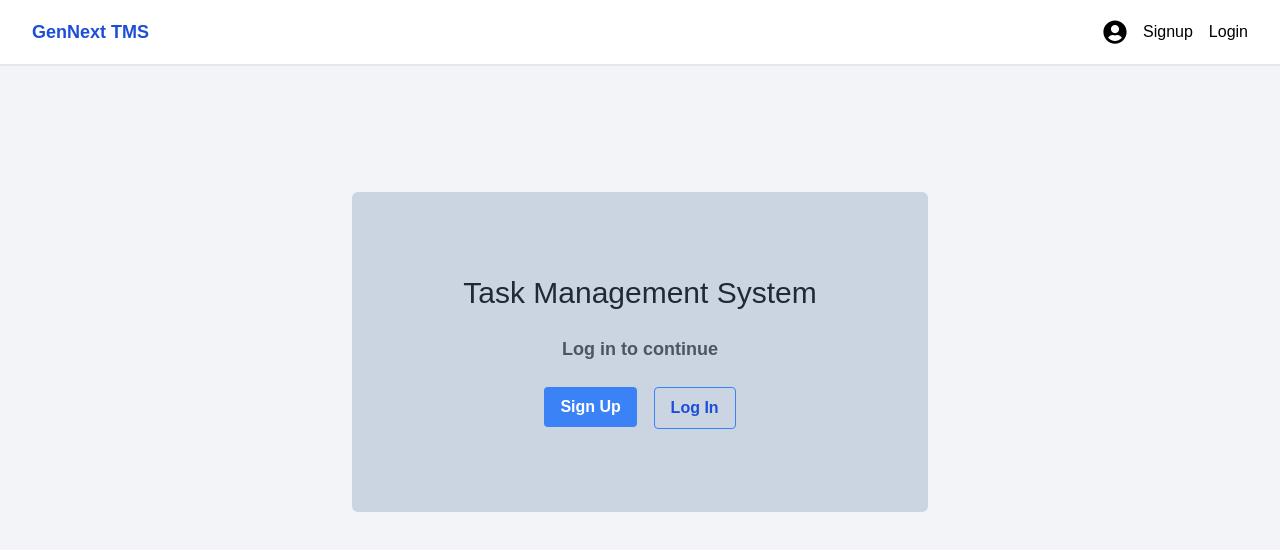
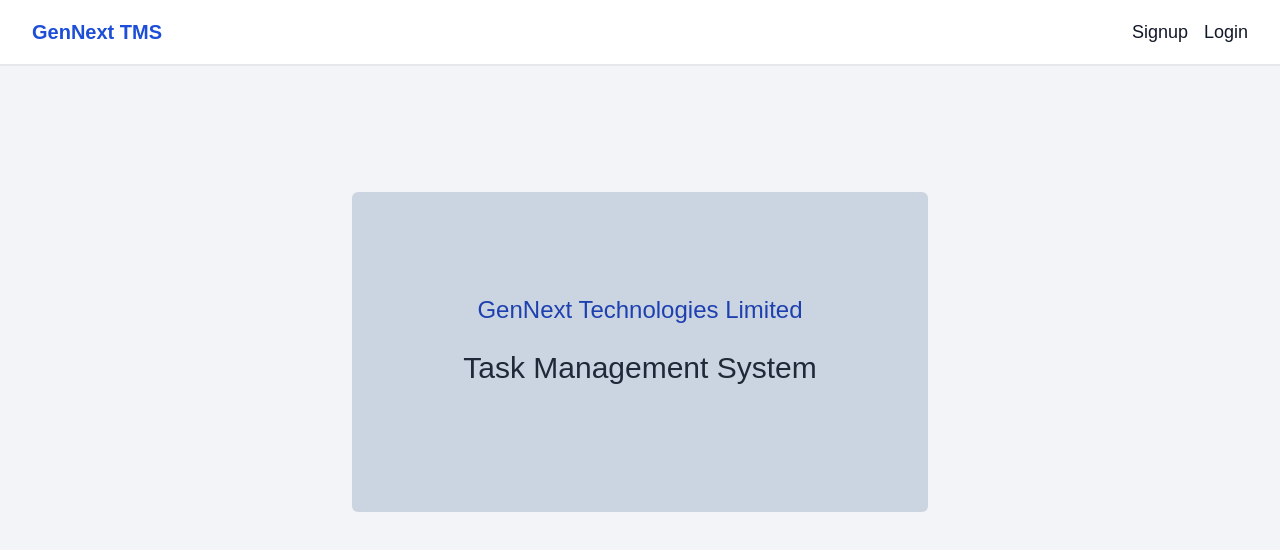
Before and after one commit to akash02-das/task-management-system, a React (Vite) app: page / in a window 1280 px wide. Shown: the top 550 px of the page. Built offline with nearby package versions, Linux system fonts and the light colour scheme.

Commit message:
implement route and login feature

```diff
--- a/db.json
+++ b/db.json
@@ -1,9 +1,14 @@
 {
   "users": [
     {
+      "id": "akash@example.com",
       "email": "akash@example.com",
-      "password": "11111111",
-      "id": 1
+      "password": "11111111"
+    },
+    {
+      "id": "test@example.com",
+      "email": "test@example.com",
+      "password": "11111111"
     }
   ]
 }
--- a/src/components/App.jsx
+++ b/src/components/App.jsx
@@ -2,9 +2,12 @@
 import { ToastContainer } from 'react-toastify';
 import 'react-toastify/dist/ReactToastify.css';
 
+import Dashboard from '../pages/Dashboard';
 import Home from '../pages/Home';
 import Login from '../pages/Login';
 import SignUp from '../pages/SignUp';
+import PrivateOutlet from '../routes/PrivateOutlet';
+import PublicOutlet from '../routes/PublicOutlet';
 import Layout from './Layout';
 
 function App() {
@@ -14,8 +17,17 @@
         <Layout>
           <Routes>
             <Route path='/' element={<Home />} />
-            <Route path='/signup' element={<SignUp />} />
-            <Route path='/login' element={<Login />} />
+
+            {/* Public Routes */}
+            <Route path='/*' element={<PublicOutlet />}>
+              <Route path='signup' element={<SignUp />} />
+              <Route path='login' element={<Login />} />
+            </Route>
+
+            {/* Private Routes */}
+            <Route path='/*' element={<PrivateOutlet />}>
+              <Route path='dashboard' element={<Dashboard />} />
+            </Route>
           </Routes>
         </Layout>
       </Router>
--- a/src/components/auth/LoginForm.jsx
+++ b/src/components/auth/LoginForm.jsx
@@ -1,21 +1,74 @@
+import axios from 'axios';
+import { useFormik } from 'formik';
 import { MdOutlineAlternateEmail, MdOutlineLockPerson } from 'react-icons/md';
-import { Link } from 'react-router-dom';
+import { Link, useNavigate } from 'react-router-dom';
+import { toast } from 'react-toastify';
 
+import { loginSchema } from '../../schemas';
 import Button from '../Button';
 import TextInput from '../TextInput';
 
 const LoginForm = () => {
+  const navigate = useNavigate();
+
+  const initialValues = {
+    email: '',
+    password: '',
+  };
+
+  const { values, errors, touched, handleBlur, handleChange, handleSubmit } =
+    useFormik({
+      initialValues,
+      validationSchema: loginSchema,
+      onSubmit: (values) => {
+        loginHandler(values);
+      },
+    });
+
+  const loginHandler = async (values) => {
+    try {
+      const response = await axios.get(
+        `http://localhost:8080/users/${values.email}`
+      );
+      const data = response.data;
+
+      if (data.email === values.email && data.password === values.password) {
+        sessionStorage.setItem('email', values.email);
+        navigate('/dashboard');
+        toast.success('Login successfully!');
+      } else {
+        toast.error('Invalid credentials');
+      }
+    } catch (error) {
+      console.error(error);
+      toast.error('Login failed!');
+      toast.error('Invalid credentials');
+    }
+  };
+
   return (
-    <form className='h-96'>
+    <form className='h-96' onSubmit={handleSubmit}>
       <TextInput
         type='text'
+        name='email'
+        value={values.email}
+        onChange={handleChange}
+        onBlur={handleBlur}
         placeholder='Enter email'
         icon={<MdOutlineAlternateEmail />}
+        errors={errors.email}
+        touched={touched.email}
       />
       <TextInput
         type='password'
+        name='password'
+        value={values.password}
+        onChange={handleChange}
+        onBlur={handleBlur}
         placeholder='Enter password'
         icon={<MdOutlineLockPerson />}
+        errors={errors.password}
+        touched={touched.password}
       />
       <Button type='submit' width='w-full'>
         <span>Login Now</span>
--- a/src/components/auth/SignUpForm.jsx
+++ b/src/components/auth/SignUpForm.jsx
@@ -26,8 +26,31 @@
     });
 
   const signupHandler = async (values, action) => {
+    const { email, password } = values;
+    const response = await axios.get('http://localhost:8080/users');
+    const users = response.data;
+
+    const isExistUser = () => {
+      const booleanArray = users?.map((user) =>
+        user.email === values.email ? true : false
+      );
+
+      if (booleanArray.includes(true)) {
+        return true;
+      } else {
+        return false;
+      }
+    };
+
+    if (isExistUser()) {
+      toast.error('This email is already in use!');
+    } else {
       try {
-      await axios.post('http://localhost:8080/users', values);
+        await axios.post('http://localhost:8080/users', {
+          id: email,
+          email,
+          password,
+        });
 
         action.resetForm();
         navigate('/login');
@@ -35,6 +58,7 @@
       } catch (error) {
         console.error(error);
         toast.error('Signup failed!');
+      }
     }
   };
 
--- a/src/components/header/Account.jsx
+++ b/src/components/header/Account.jsx
@@ -1,15 +1,41 @@
-import { Link } from 'react-router-dom';
+import { Link, useNavigate } from 'react-router-dom';
 
 import { FaUserCircle } from 'react-icons/fa';
+import { currentUser, getAuth } from '../../utils/getAuth';
 
 const Account = () => {
+  const navigate = useNavigate();
+
+  const logoutHandler = () => {
+    sessionStorage.clear();
+    navigate('/');
+  };
+
   return (
     <div className='w-1/2 flex gap-4 justify-end items-center mr-8 text-md'>
-      <span title='Account'>
-        <FaUserCircle size='24px' />
-      </span>
-      <Link to='/signup'>Signup</Link>
-      <Link to='/login'>Login</Link>
+      {getAuth() ? (
+        <>
+          <span title='Account'>
+            <FaUserCircle size='24px' />
+          </span>
+          <span className='text-lg text-gray-900'>{currentUser()}</span>
+          <button
+            onClick={logoutHandler}
+            className='bg-transparent hover:bg-gray-700 text-gray-700 font-semibold hover:text-white py-1 px-3 border border-gray-500 hover:border-transparent rounded'
+          >
+            Logout
+          </button>
+        </>
+      ) : (
+        <>
+          <Link to='/signup'>
+            <span className='text-lg text-gray-900'>Signup</span>
+          </Link>
+          <Link to='/login'>
+            <span className='text-lg text-gray-900'>Login</span>
+          </Link>
+        </>
+      )}
     </div>
   );
 };
--- a/src/components/header/Nav.jsx
+++ b/src/components/header/Nav.jsx
@@ -8,7 +8,7 @@
       <ul className='w-1/2 h-16 list-none flex justify-between items-center font-bold ml-8'>
         <li>
           <Link to='/' className='flex justify-center items-center'>
-            <h3 className='text-lg font-bold text-blue-700'>GenNext TMS</h3>
+            <h3 className='text-xl font-bold text-blue-700'>GenNext TMS</h3>
           </Link>
         </li>
       </ul>
--- /dev/null
+++ b/src/pages/Dashboard.jsx
@@ -0,0 +1,5 @@
+const Dashboard = () => {
+  return <div>Dashboard</div>;
+};
+
+export default Dashboard;
--- a/src/pages/Home.jsx
+++ b/src/pages/Home.jsx
@@ -1,27 +1,11 @@
-import { Link } from 'react-router-dom';
-
 const Home = () => {
   return (
     <div className='flex justify-center mt-32'>
       <div className='w-2/4 h-80 bg-slate-300 rounded-md flex justify-center items-center flex-col'>
+        <h1 className='text-2xl text-blue-800 mb-6'>
+          GenNext Technologies Limited
+        </h1>
         <h1 className='text-3xl text-gray-800 mb-6'>Task Management System</h1>
-
-        <span className='text-lg mb-6 text-gray-600 font-bold'>
-          Log in to continue
-        </span>
-
-        <div className='flex w-52 justify-around'>
-          <Link to='/signup'>
-            <button className='bg-blue-500 hover:bg-blue-700 text-white font-bold py-2 px-4 rounded'>
-              Sign Up
-            </button>
-          </Link>
-          <Link to='/login'>
-            <button className='bg-transparent hover:bg-blue-500 text-blue-700 font-semibold hover:text-white py-2 px-4 border border-blue-500 hover:border-transparent rounded'>
-              Log In
-            </button>
-          </Link>
-        </div>
       </div>
     </div>
   );
--- /dev/null
+++ b/src/routes/PrivateOutlet.jsx
@@ -0,0 +1,9 @@
+import { Navigate, Outlet } from 'react-router-dom';
+
+import { getAuth } from '../utils/getAuth';
+
+const PrivateOutlet = () => {
+  return getAuth() ? <Outlet /> : <Navigate to='/login' />;
+};
+
+export default PrivateOutlet;
--- /dev/null
+++ b/src/routes/PublicOutlet.jsx
@@ -0,0 +1,9 @@
+import { Navigate, Outlet } from 'react-router-dom';
+
+import { getAuth } from '../utils/getAuth';
+
+const PublicOutlet = () => {
+  return !getAuth() ? <Outlet /> : <Navigate to='/' />;
+};
+
+export default PublicOutlet;
--- a/src/schemas/index.jsx
+++ b/src/schemas/index.jsx
@@ -4,3 +4,8 @@
   email: Yup.string().email().required('Please enter your email'),
   password: Yup.string().min(8).required('Please enter your password'),
 });
+
+export const loginSchema = Yup.object({
+  email: Yup.string().email().required('Please enter your email'),
+  password: Yup.string().required('Please enter your password'),
+});
--- /dev/null
+++ b/src/utils/getAuth.js
@@ -0,0 +1,16 @@
+export const getAuth = () => {
+  const user = sessionStorage.getItem('email');
+  if (user === '' || user === null) {
+    return false;
+  }
+
+  return true;
+};
+
+export const currentUser = () => {
+  const user = sessionStorage.getItem('email');
+
+  if (getAuth()) {
+    return user;
+  }
+};
```
Lines whose indentation alone changed are shown as unchanged.
